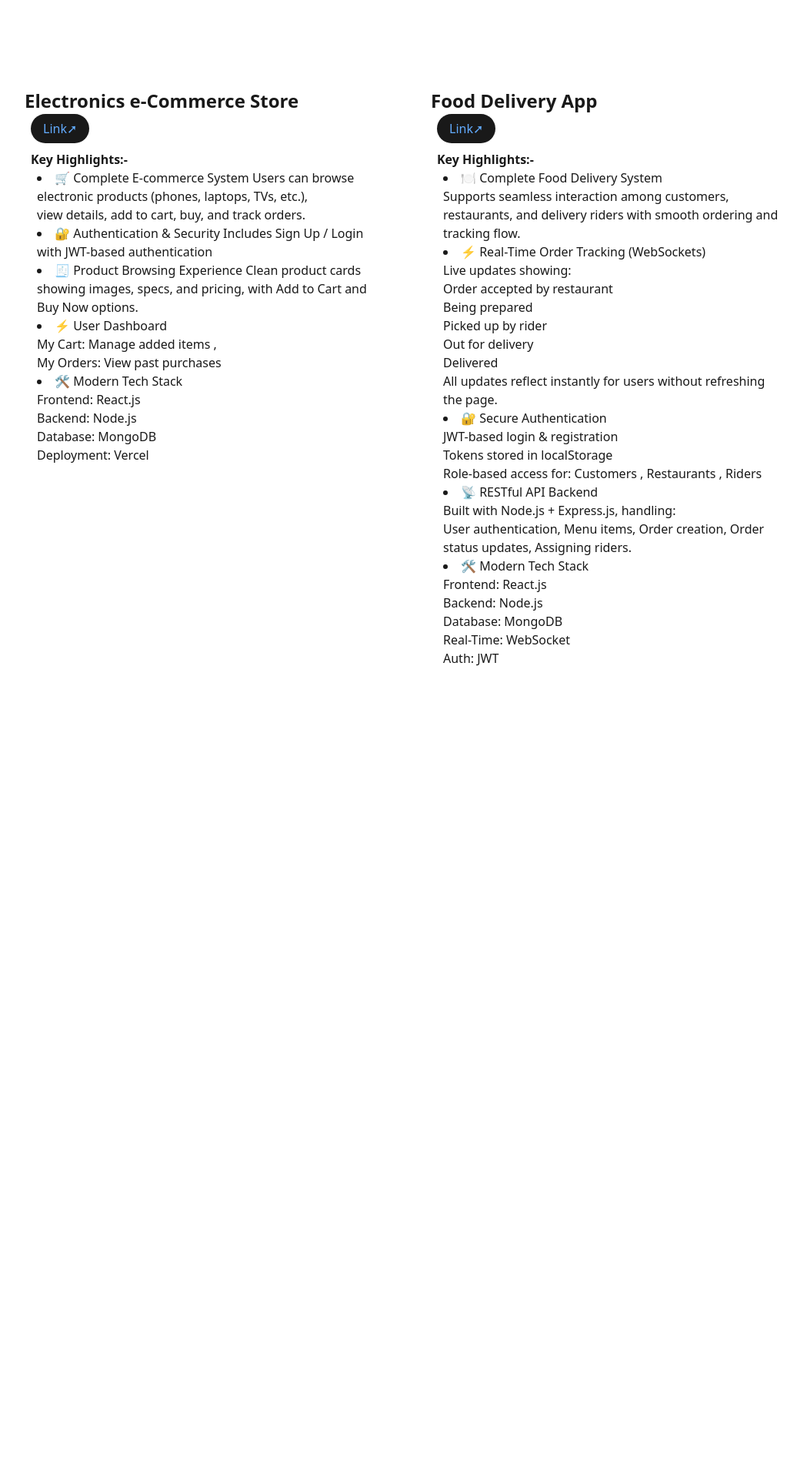
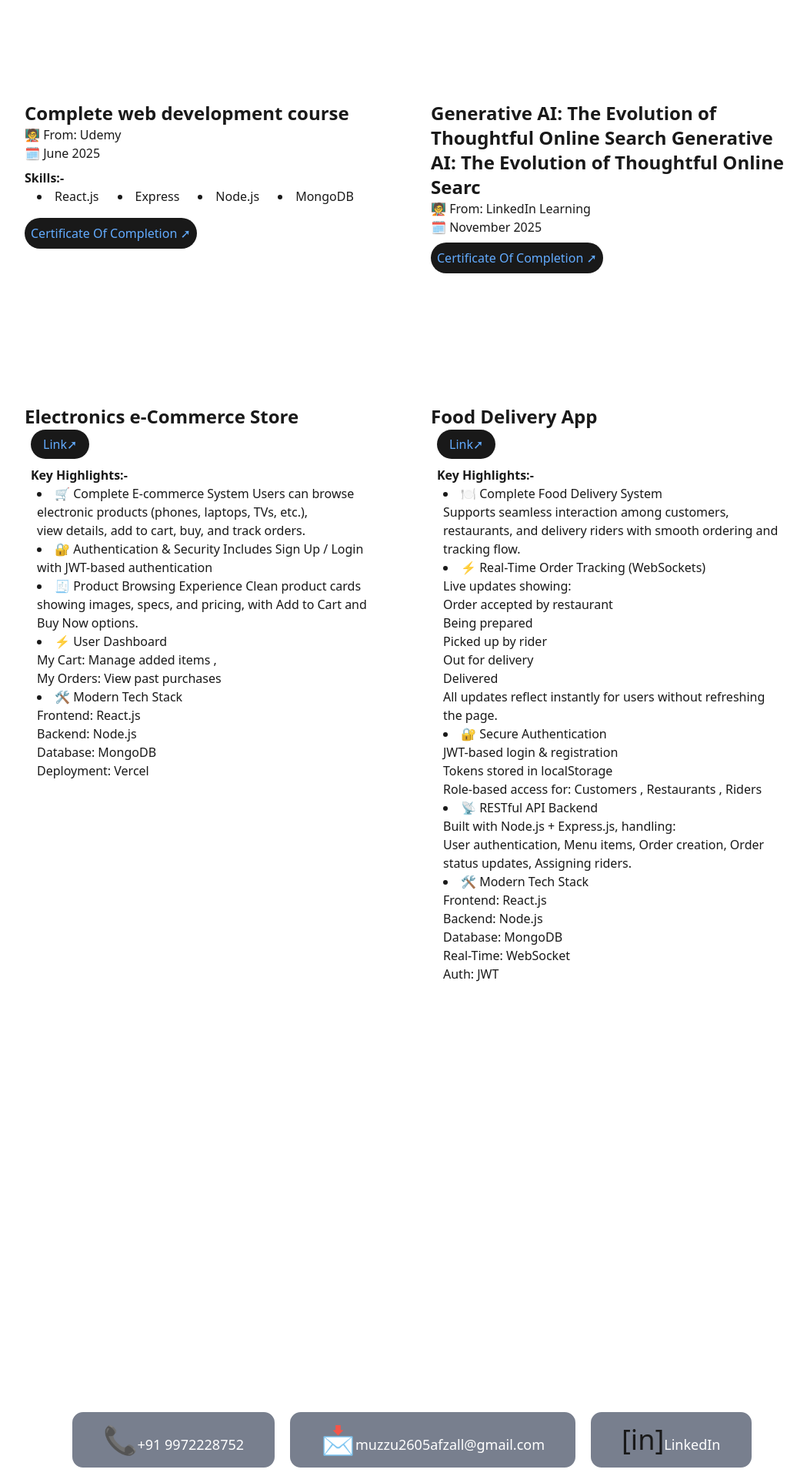
Before and after one commit to MuzzammilAfzal/portfolio, a Next.js app: page / in a window 1280 px wide. Shown: the part 880-2797 px from the top of the page at 77% size, without its empty margins (105-1154 px from the left). Before the commit the page ends 1772 px from the top, so only its background shows below. Built offline with nearby package versions, Linux system fonts and the light colour scheme.

Commit message:
complete

```diff
--- a/Components/About.jsx
+++ b/Components/About.jsx
@@ -14,12 +14,15 @@ const About = () => {
           <div className='p-2 md:p-20'>
             <span className="text-white text-4xl block text-center hover:scale-110 transition-all"
             >Muzzammil Afzal</span>
-            <span className="text-white my-2 "
+            <span className="text-white my-2 block text-center "
             >Full Stack Engineer</span>
-           <div className='flex gap-2'>
+           <div className='flex flex-wrap gap-2'>
                 <button className='text-black p-2 bg-white rounded-4xl my-2 hover:bg-black hover:text-white flex justify-center'
             onClick={()=>{router.push("/files/resume")}}
             >Resume ➚</button>
+
+            <button className='text-black p-2 bg-white  rounded-4xl my-2 hover:bg-black hover:text-white flex justify-center'
+            ><Link href={"mailto:muzzu2605afzall@gmail.com"}  target="_blank">Email ➚</Link></button>
 
             <button className='text-black p-2 bg-white  rounded-4xl my-2 hover:bg-black hover:text-white flex justify-center'
             ><Link href={"https://www.linkedin.com/in/muzzammil-afzal-045155322/"}  target="_blank">LinkedIn ➚</Link></button>
--- /dev/null
+++ b/Components/Contact.jsx
@@ -0,0 +1,42 @@
+import React from 'react'
+
+const Contact = () => {
+  return (
+    <div className='w-full  mt-20 mb-10 opacity-90 p-4 '>
+        <div className='flex justify-center mb-4'>
+           <span className='text-2xl text-white '><u>Contact</u></span>
+        </div>
+        <div className='flex flex-wrap justify-center gap-4'>
+
+                <a href="tel:+919972228752">
+                  <div className='px-10 py-4 bg-gray-500 hover:scale-110 transition-all border-2 border-white rounded-2xl'>
+                    <span className='text-4xl'>📞</span>
+                    <span className='text-white text-lg'>+91 9972228752</span>
+                  </div>
+                </a>
+
+
+
+                <a href="mailto:muzzu2605afzall@gmail.com"
+                 target="_blank">
+                     <div className='px-10 py-4 bg-gray-500 hover:scale-110 transition-all border-2 border-white rounded-2xl'>
+                        <span className='text-4xl'>📩</span>
+                        <span className='text-white text-lg'>muzzu2605afzall@gmail.com</span>
+                    </div>
+                </a>
+
+
+                <a href="https://www.linkedin.com/in/muzzammil-afzal-045155322/"
+                 target="_blank">
+                     <div className='px-10 py-4 bg-gray-500 hover:scale-110 transition-all border-2 border-white rounded-2xl'>
+                        <span className='text-4xl'>[in]</span>
+                        <span className='text-white text-lg'>LinkedIn</span>
+                    </div>
+                </a>
+
+        </div>
+    </div>
+  )
+}
+
+export default Contact
--- a/Components/Navbar/NavBar.jsx
+++ b/Components/Navbar/NavBar.jsx
@@ -8,7 +8,7 @@ const NavBar = () => {
   const [open, setOpen] = useState(false);
 
       return(
-       <nav className='sticky top-0 z-50  w-screen p-8 opacity-100  flex justify-around '>
+       <nav className='sticky top-0 z-50  w-screen p-8 opacity-100  flex justify-between md:justify-around '>
          <div>
              <Link href={"/"}>
                  <span className='text-white  transition-all hover:text-2xl text-4 '>Portfolio</span>
@@ -24,10 +24,10 @@ const NavBar = () => {
          <div className='text-white md:block hidden'>
               <Link href={"#about"} className='m-4 p-2 hover:bg-white hover:text-black hover:opacity-100 rounded-2xl' >About</Link>
               <Link href={"#workExperience"} className='m-4 p-2 hover:bg-white hover:text-black hover:opacity-100 rounded-2xl'>Work Experience</Link>
+              <Link href={"#trainings"} className='m-4 p-2 hover:bg-white hover:text-black hover:opacity-100 rounded-2xl'>Trainings/Certifications</Link>
               <Link href={"#projects"} className='m-4 p-2 hover:bg-white hover:text-black hover:opacity-100 rounded-2xl'>Projects</Link>
-              <Link href={"/skills"} className='m-4 p-2 hover:bg-white hover:text-black hover:opacity-100 rounded-2xl'>Skills</Link>
-              <Link href={"/achievements"} className='m-4 p-2 hover:bg-white hover:text-black hover:opacity-100 rounded-2xl'>Trainings/Certifications</Link>
-              <Link href={"/contact"} className='m-4 p-2 hover:bg-white hover:text-black hover:opacity-100 rounded-2xl'>Contact</Link>
+              <Link href={"#skills"} className='m-4 p-2 hover:bg-white hover:text-black hover:opacity-100 rounded-2xl'>Skills</Link>
+              <Link href={"#contact"} className='m-4 p-2 hover:bg-white hover:text-black hover:opacity-100 rounded-2xl'>Contact</Link>
          </div>
 
 
@@ -35,9 +35,9 @@ const NavBar = () => {
           <div className=" flex flex-col rounded-2xl p-2   fixed top-18 right-5 items-center opacity-100 bg-white shadow-md space-y-3 py-4 transition-all duration-300">
             <Link href="#about" onClick={() => setOpen(false)}>About</Link>
             <Link href="#workExperience" onClick={() => setOpen(false)}>Work Experience</Link>
+            <Link href="#trainings" onClick={() => setOpen(false)}>Trainings/Certifications</Link>
             <Link href="#projects" onClick={() => setOpen(false)}>Projects</Link>
             <Link href="#skills" onClick={() => setOpen(false)}>Skills</Link>
-            <Link href="#trainings" onClick={() => setOpen(false)}>Trainings/Certifications</Link>
             <Link href="#contact" onClick={() => setOpen(false)}>Contact</Link>
           </div>
         )}
--- a/Components/skills.jsx
+++ b/Components/skills.jsx
@@ -0,0 +1,32 @@
+import React from 'react'
+
+const Skills = () => {
+    const skills=[
+        "React.js","Express","MongoDB","PostgreSQL","Node.js","APIs","Javascript","Typescript","Next.js","Prisma ORM","Git","Postman"
+    ]
+  return (
+    <div className='w-full  mt-20 opacity-90 p-4 '>
+        <div className='flex justify-center mb-4'>
+           <span className='text-2xl text-white '><u>Skills</u></span>
+        </div>
+
+
+       <div className='flex justify-center'>
+         <div className='flex flex-wrap w-full md:w-[50%] gap-2 p-10 border-2 border-white rounded-2xl'>
+            <span></span>
+            {
+                skills.map((e,index)=>{
+                    return <div key={index} className='text-white font-bold px-4 py-2 border border-white rounded-2xl hover:bg-white hover:text-black '>
+                           {e}
+                     </div>
+                })
+            }
+
+        </div>
+       </div>
+
+    </div>
+  )
+}
+
+export default Skills
--- /dev/null
+++ b/Components/trainings.jsx
@@ -0,0 +1,64 @@
+"use client"
+import { useRouter } from 'next/navigation'
+import React from 'react'
+
+const Trainings = () => {
+    const router=useRouter()
+   return (
+    <div className='  w-full  mt-20 opacity-90 '>
+        <div className='flex justify-center mb-4'>
+           <span className='text-2xl text-white '><u>Trainings & Certifications</u></span>
+        </div>
+        <div className='flex flex-wrap justify-center gap-4'>
+          <div className='w-[90%] md:w-[40%] h-fit border border-white rounded-2xl p-4 text-black bg-white hover:scale-110 transition-transform'>
+           <div>
+             <span className='text-2xl font-bold'>Complete web development course</span>
+           </div>
+           <div>
+             <span className=''>🧑‍🏫 From: Udemy</span>
+           </div>
+           <div>
+             <span className=''>🗓️ June 2025</span>
+           </div>
+
+           <div className='py-2'>
+            <span className='font-bold'>Skills:-</span>
+               <div className='px-4 flex gap-6'>
+                   <li>React.js</li>
+                   <li>Express</li>
+                   <li>Node.js</li>
+                   <li>MongoDB</li>
+               </div>
+           </div>
+
+           <button className='text-blue-400 bg-black p-2 rounded-4xl my-2 hover:bg-black hover:text-white flex justify-center'
+            onClick={()=>{router.push("/files/udemy")}}
+            >Certificate Of Completion ➚</button>
+        </div>
+
+
+       <div className='w-[90%] md:w-[40%] h-fit border border-white rounded-2xl p-4 text-black bg-white hover:scale-110 transition-transform'>
+           <div>
+             <span className='text-2xl font-bold'>Generative AI: The Evolution of Thoughtful Online Search Generative AI: The Evolution of Thoughtful Online Searc</span>
+           </div>
+           <div>
+             <span className=''>🧑‍🏫 From: LinkedIn Learning</span>
+           </div>
+           <div>
+             <span className=''>🗓️ November 2025</span>
+           </div>
+
+           <button className='text-blue-400 bg-black p-2 rounded-4xl my-2 hover:bg-black hover:text-white flex justify-center'
+            onClick={()=>{router.push("/files/aiCourse")}}
+            >Certificate Of Completion ➚</button>
+        </div>
+
+
+
+
+        </div>
+    </div>
+  )
+}
+
+export default Trainings
--- a/app/page.tsx
+++ b/app/page.tsx
@@ -2,20 +2,32 @@ import React from "react";
 import About from '@/Components/About'
 import WorkExperience from "@/Components/WorkExperience"
 import Projects from "@/Components/Projects"
+import Trainings from "@/Components/trainings"
+import Skills from '@/Components/skills'
+import  Contact from "@/Components/Contact";
 
 
 
 export default function Home() {
   return (
       <div className="absolute  flex flex-wrap items-center justify-center z-10 ">
-       <div id="about">
+       <div id="about" className="">
           <About/>
        </div>
-       <div id="workExperience" >
+       <div id="workExperience" className="" >
           <WorkExperience/>
+       </div>
+       <div id="trainings" >
+         <Trainings/>
        </div>
        <div id="projects" >
           <Projects/>
+       </div>
+       <div id="skills" >
+          <Skills/>
+       </div>
+       <div id="contact" >
+          <Contact/>
        </div>
       </div>
 
```
Also changed, not shown: 2 other files (tests, documents, lock files or other folders).
